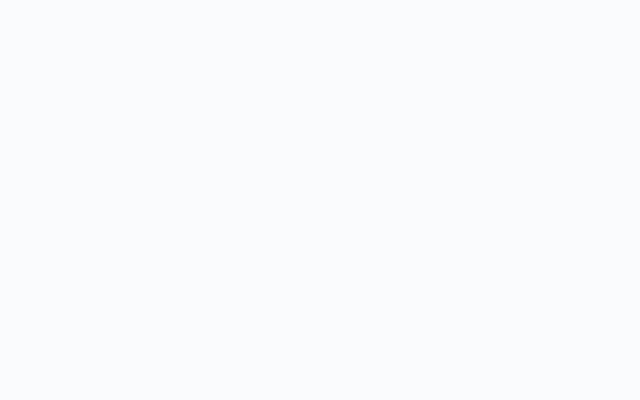
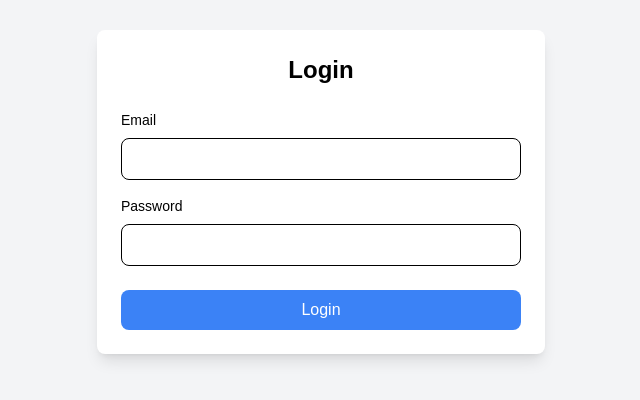
Before and after one commit to dilip-ji-vishwakarma/tiptap, a Next.js app: page / in a window 1280 px wide. Before the commit this address had no page. Shown: the part 208-608 px from the top of the page, without its empty margins (319-959 px from the left). Built offline with nearby package versions, Linux system fonts and the light colour scheme; a web font is replaced by a local one.

Commit message:
login page created

```diff
--- /dev/null
+++ b/app/api/login/route.ts
@@ -0,0 +1,77 @@
+import mysql from 'mysql2/promise'; // Use promise-based MySQL API
+import jwt from 'jsonwebtoken';
+import md5 from 'md5';
+
+const connection = mysql.createPool({
+  host: 'localhost',
+  user: 'root',
+  password: '',
+  database: 'doc',
+});
+
+const JWT_SECRET = process.env.JWT_SECRET || 'your-secret-key'; // Store securely in .env
+
+// POST handler
+export async function POST(req: Request) {
+  const { email, password } = await req.json();
+
+  if (!email || !password) {
+    return new Response(
+      JSON.stringify({
+        success: false,
+        message: 'Email and password are required',
+      }),
+      { status: 400 }
+    );
+  }
+
+  try {
+    // Encrypt the password using md5
+    const hashedPassword = md5(password);
+
+    // Query the database using promises
+    const [rows] = await connection.execute(
+      'SELECT * FROM users WHERE email = ? AND password = ?',
+      [email, hashedPassword]
+    );
+
+    const users = rows as any[];
+
+    if (users.length === 0) {
+      return new Response(
+        JSON.stringify({
+          success: false,
+          message: 'Invalid email or password',
+        }),
+        { status: 401 }
+      );
+    }
+
+    const user = users[0];
+
+    // Generate a JWT token
+    const token = jwt.sign(
+      { id: user.id, email: user.email },
+      JWT_SECRET,
+      { expiresIn: '1h' } // Token valid for 1 hour
+    );
+
+    return new Response(
+      JSON.stringify({
+        success: true,
+        message: 'Login successful',
+        token,
+      }),
+      { status: 200 }
+    );
+  } catch (error) {
+    console.error('Login error:', error);
+    return new Response(
+      JSON.stringify({
+        success: false,
+        message: 'An error occurred. Please try again later.',
+      }),
+      { status: 500 }
+    );
+  }
+}
--- a/app/page.tsx
+++ b/app/page.tsx
@@ -1,15 +1,99 @@
 "use client";
-import React, { useEffect } from 'react';
+import React, { useState } from 'react';
 import { useRouter } from 'next/navigation';
 
 const Page = () => {
   const router = useRouter();
 
-  useEffect(() => {
-    router.push('course?id=introduction-to-react');
-  }, [router]);
+  const [email, setEmail] = useState('');
+  const [password, setPassword] = useState('');
+  const [error, setError] = useState('');
+  const [loading, setLoading] = useState(false);
 
-  return <></>;
+  const handleLogin = async (e: React.FormEvent) => {
+    e.preventDefault();
+    setError('');
+    setLoading(true);
+
+    try {
+      const response = await fetch('/api/login', {
+        method: 'POST',
+        headers: { 'Content-Type': 'application/json' },
+        body: JSON.stringify({ email, password }),
+      });
+
+      const data = await response.json();
+
+      if (!response.ok) {
+        setError(data.message || 'Something went wrong');
+        setLoading(false);
+        return;
+      }
+      const expirationTime = new Date().getTime() + 3600 * 1000;
+      sessionStorage.setItem('token', data.token);
+      sessionStorage.setItem('tokenExpiration', expirationTime.toString());
+
+      alert('Login successful!');
+      router.push('/dashboard');
+    } catch (err) {
+      setError('An unexpected error occurred');
+    } finally {
+      setLoading(false);
+    }
+  };
+
+  return (
+    <div className="flex min-h-screen items-center justify-center bg-gray-100">
+      <form
+        onSubmit={handleLogin}
+        className="w-full max-w-md bg-white p-6 shadow-lg rounded-md"
+      >
+        <h2 className="text-2xl font-semibold text-center mb-6">Login</h2>
+
+        {error && (
+          <div className="mb-4 text-sm text-red-600 border border-red-600 p-2 rounded">
+            {error}
+          </div>
+        )}
+
+        <div className="mb-4">
+          <label className="block text-sm font-medium mb-2" htmlFor="email">
+            Email
+          </label>
+          <input
+            id="email"
+            type="email"
+            value={email}
+            onChange={(e) => setEmail(e.target.value)}
+            className="w-full px-4 py-2 border rounded-md focus:outline-none focus:ring-2 focus:ring-blue-400"
+            required
+          />
+        </div>
+
+        <div className="mb-6">
+          <label className="block text-sm font-medium mb-2" htmlFor="password">
+            Password
+          </label>
+          <input
+            id="password"
+            type="password"
+            value={password}
+            onChange={(e) => setPassword(e.target.value)}
+            className="w-full px-4 py-2 border rounded-md focus:outline-none focus:ring-2 focus:ring-blue-400"
+            required
+          />
+        </div>
+
+        <button
+          type="submit"
+          disabled={loading}
+          className="w-full bg-blue-500 hover:bg-blue-600 text-white py-2 px-4 rounded-md"
+        >
+          {loading ? 'Logging in...' : 'Login'}
+        </button>
+      </form>
+    </div>
+  );
 };
 
 export default Page;
--- a/components/core/Comment/Comment.tsx
+++ b/components/core/Comment/Comment.tsx
@@ -27,7 +27,7 @@ export const Comment = () => {
   const { currentEditor } = useEditorContext();
   const [comments, setComments] = useState<any[]>([]);
   const [commentbox, setCommentbox] = useState(false);
-  const [drawerOpen, setDrawerOpen] = useState(false); // State for drawer open/close
+  const [drawerOpen, setDrawerOpen] = useState(false);
   const commentBoxRef = useRef<HTMLDivElement | null>(null);
 
   useEffect(() => {
--- a/lib/mysql.ts
+++ b/lib/mysql.ts
@@ -1,11 +1,12 @@
 import mysql from 'mysql2';
 
-// Create a connection to the database
 const connection = mysql.createConnection({
-  host: 'localhost',       // Change to your MySQL host
-  user: 'root',            // Change to your MySQL username
-  password: '',            // Change to your MySQL password
-  database: 'doc'  // Change to your database name
+  host: 'localhost',
+  user: 'root',
+  password: '',
+  database: 'doc',
+  waitForConnections: true,
+  connectionLimit: 10,
 });
 
 connection.connect((err) => {
--- a/package.json
+++ b/package.json
@@ -37,10 +37,13 @@
     "@tiptap/react": "^2.9.1",
     "@tiptap/starter-kit": "^2.9.1",
     "@tiptap/suggestion": "^2.9.1",
+    "bcryptjs": "^2.4.3",
     "class-variance-authority": "^0.7.0",
     "clsx": "^2.1.1",
     "docx": "^9.0.3",
+    "jsonwebtoken": "^9.0.2",
     "lucide-react": "^0.454.0",
+    "md5": "^2.3.0",
     "monaco-editor": "^0.52.0",
     "mysql2": "^3.11.4",
     "next": "15.0.3",
@@ -57,8 +60,11 @@
     "vaul": "^1.1.1"
   },
   "devDependencies": {
+    "@types/bcryptjs": "^2.4.6",
     "@types/file-saver": "^2.0.7",
     "@types/html-docx-js": "^0.3.4",
+    "@types/jsonwebtoken": "^9.0.7",
+    "@types/md5": "^2.3.5",
     "@types/node": "^20",
     "@types/react": "^18",
     "@types/react-dom": "^18",
```
Also changed, not shown: 1 other file (tests, documents, lock files or other folders).
